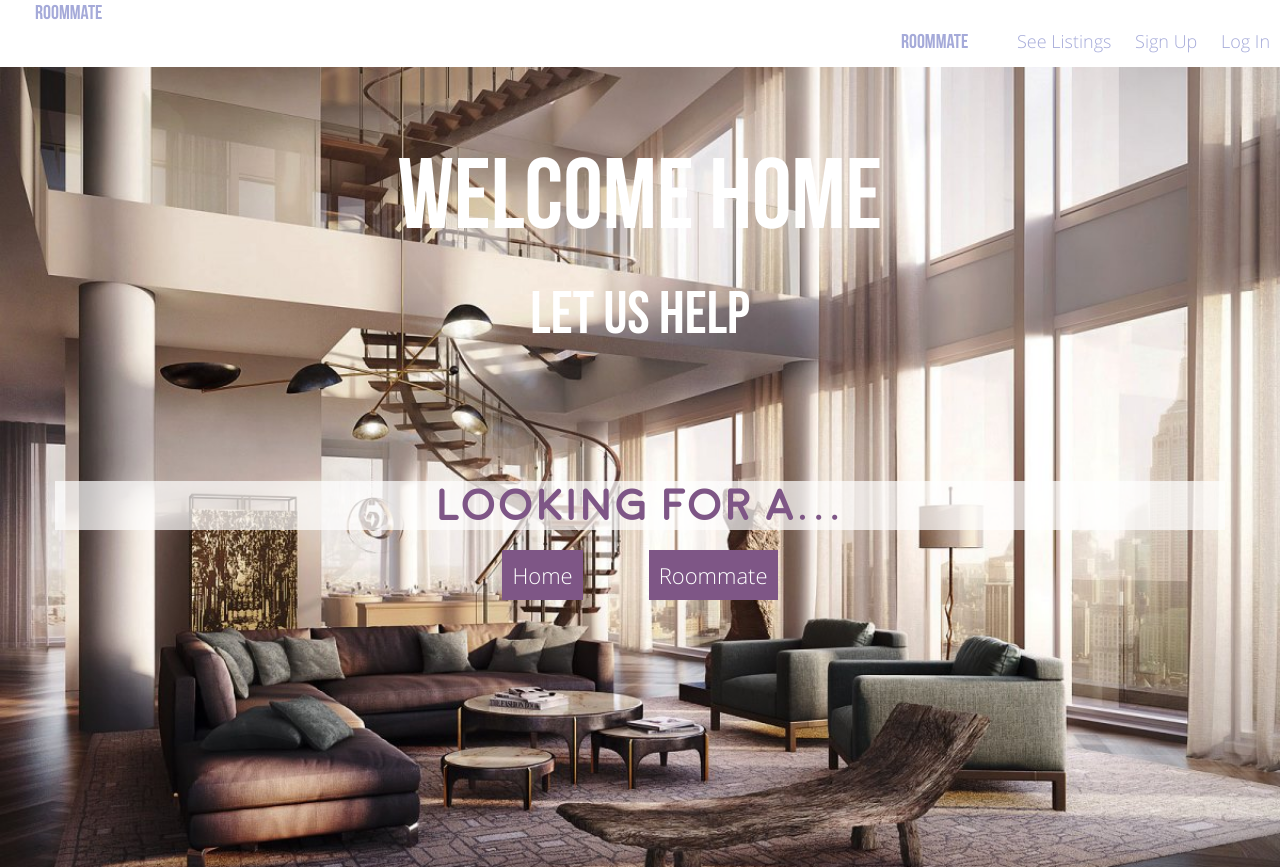
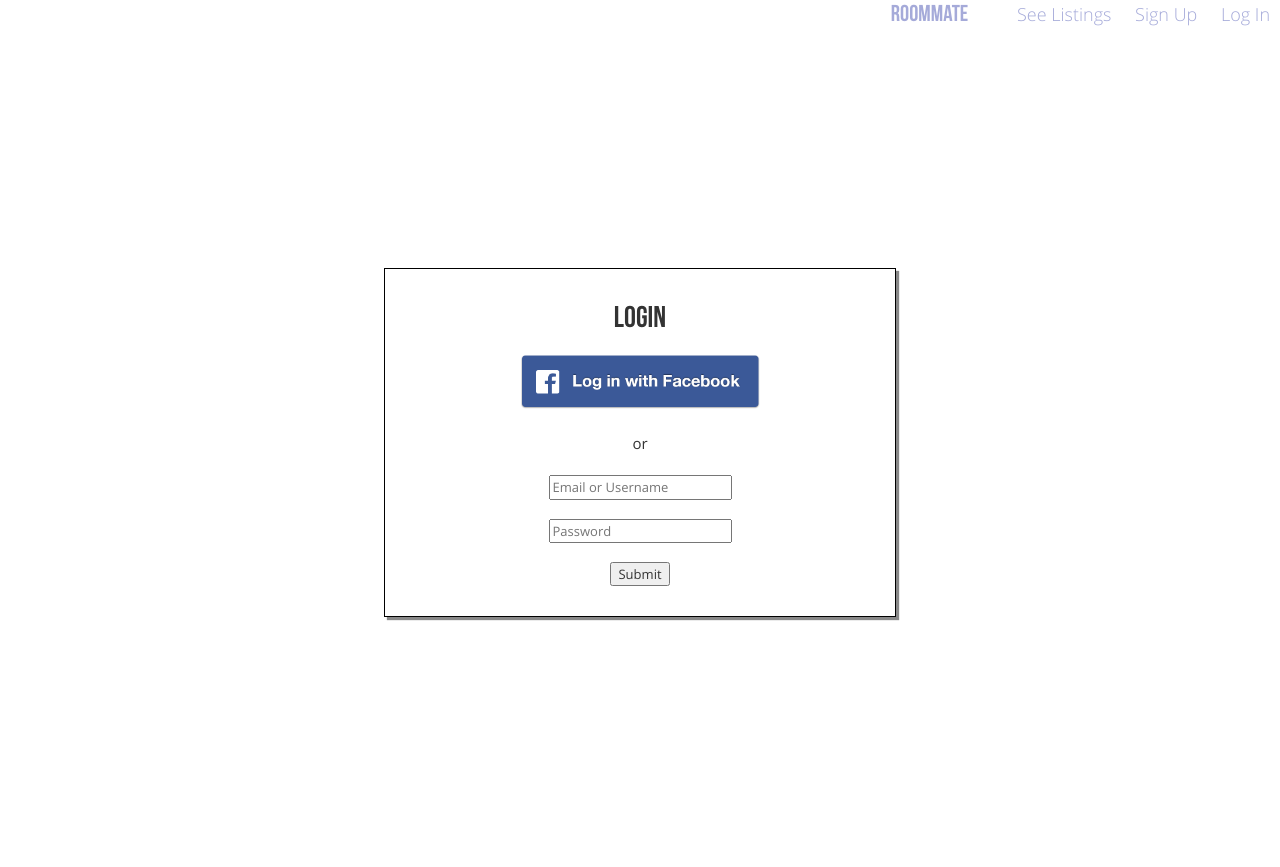
Before and after one commit to nuvention-web/new-city, a Django app: template templates/login.html in a window 1280 px wide. After the commit the page ends 621 px from the top, so only its background shows below. Run offline with Django 3.2, Linux system fonts and the light colour scheme; the template is opened without the code that fills it, so the values that code supplies are empty; some libraries are stand-ins or nearby versions.

Commit message:
initial branch commit

```diff
--- a/templates/login.html
+++ b/templates/login.html
@@ -17,8 +17,6 @@
 </head>
 <body>
 
-<a href="HP.html" id=logo>Roommate</a>
-
   <ul id="navbar">
     <li id="logo">Roommate</li>
     <li><a href="#">See Listings</a></li>
@@ -26,27 +24,26 @@
     <li><a href="login.html">Log In</a></li>
   </ul>
 
-<div class="jumbotron">
-
-  <div class="container">
-    <header id="headTitle">
-      Welcome Home
-    </header>
-    <h4 id="tagline">Let us help</h4>
+  <div class="outer">
+    <div class="middle">
+      <div class="inner">
+        <div class="formatting">
+          <p id="loginTitle">Login</p>
+            <div class="facebook">
+              <a href="#"><img src="facebook_login.png" id="icon"></a>
+            </div><br>
+            <center>or</center><br>
+            <div class="loginFormat">
+            <form action="#" class="loginForm"> <!--reciever of information-->
+                <input type="text" name="email" placeholder="Email or Username"><br><br>
+                <input type="text" name="email" placeholder="Password"><br><br>
+                <input type="submit" value="Submit">
+              </form>
+            </div>
+        </div>
+      </div>
+    </div>
   </div>
-
-  <div class="container" id="bottom">
-    <h3>Looking for a...</h3><br>
-    <a href="#" class="button">Home</a>
-    &nbsp; &nbsp; &nbsp; &nbsp; &nbsp; &nbsp; &nbsp; &nbsp;
-    <a href="#" class="button">Roommate</a>
-  </div>
-</div>
-
-<div class="container" id="banner">
-
-</div>
-
 
 </body>
 </html>
--- a/templates/loginstyle.css
+++ b/templates/loginstyle.css
@@ -31,32 +31,12 @@ body {
 
 #logo {
   font-family: bebasBold;
-  font-size: 20px;
+  font-size: 23px;
   color:#A5AAD9;
-  padding: 35px;
+  padding: 20px 35px;
 }
 
-/*bootstrap*/
-
-.jumbotron {
-  padding: 5px;
-  margin: 0px;
-  text-align: center;
-  position: absolute;
-  vertical-align: middle;
-  background-color: rgba(0, 0, 0, 0);
-  background-image: url(landing1.jpg);
-  background-repeat: no-repeat;
-  background-position: center;
-  background-size: cover;
-  width: 100%;
-  height: 100%;
-}
-
-/*reg css*/
-
-
-
+/*nav*/
 ul#navbar {
     padding: 0;
     text-align: right;
@@ -80,46 +60,57 @@ ul#navbar li a:hover {
     font-family: openSansReg;
 }
 
-#headTitle {
-  color: white;
-  font-size: 100px;
-  text-align: center;
-  font-family: bebasBold;
-  margin-top: 60px;
-}
-
-#tagline {
-  font-family: bebasBold;
-  font-size: 60px;
-  color:white;
-}
-
-#bottom {
-  padding: 100px 0px;
-}
-
-h3 {
-  font-family: moonBold;
-  color: #7e5686;
-  text-align: center;
-  font-size: 45px;
-  background-color: rgba(255,255,255,0.7);
-
-}
-
-.button {
-  text-align: center;
-  border: 5px  white;
-  background-color: white;
-  font-family: openSansLight;
-  background-color: #7e5686;
-  color: white;
-  padding: 10px;
-  font-size: 22px;
-}
-
 a:hover {
   background-color: white;
   color: #725686;
   text-decoration: none;
 }
+
+/*bootstrap*/
+
+.outer {
+    display: table;
+    position: absolute;
+    height: 100%;
+    width: 100%;
+}
+
+.middle {
+    display: table-cell;
+    vertical-align: middle;
+}
+
+.inner {
+    margin-left: auto;
+    margin-right: auto;
+    width: 40%;
+}
+
+.formatting {
+  background-color: #FFFFFF;
+  border: solid black 1px;
+  font-family: openSansReg;
+  text-align: center;
+  font-size: 15px;
+  padding: 30px;
+  box-shadow: 3px 3px 1px #888888
+}
+
+#loginTitle {
+  font-size: 30px;
+  font-family: bebasBold;
+}
+
+.facebook {
+  width: 60%;
+  margin: auto;
+}
+
+#icon {
+  width: 90%;
+}
+
+.loginForm {
+  font-family: openSansReg;
+  font-size: 13px;
+}
```
Also changed, not shown: templates/HP.html (+4 -4 lines), templates/facebook_login.png (added).
